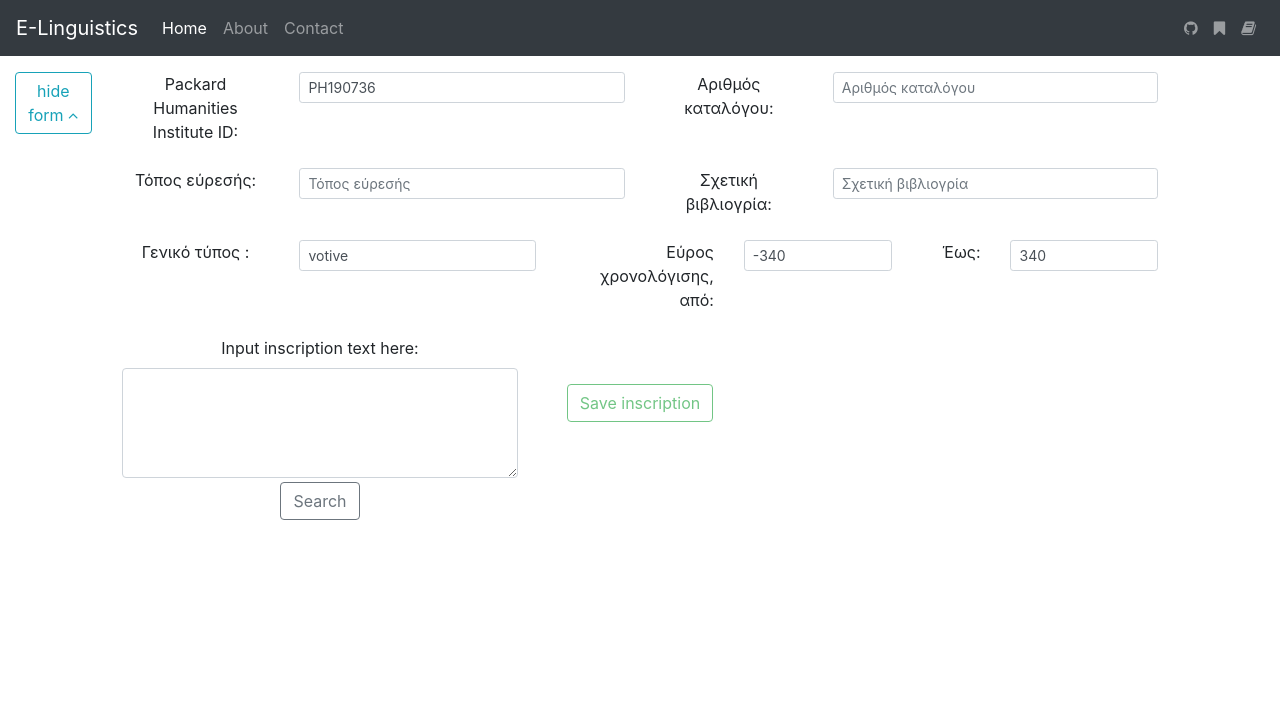
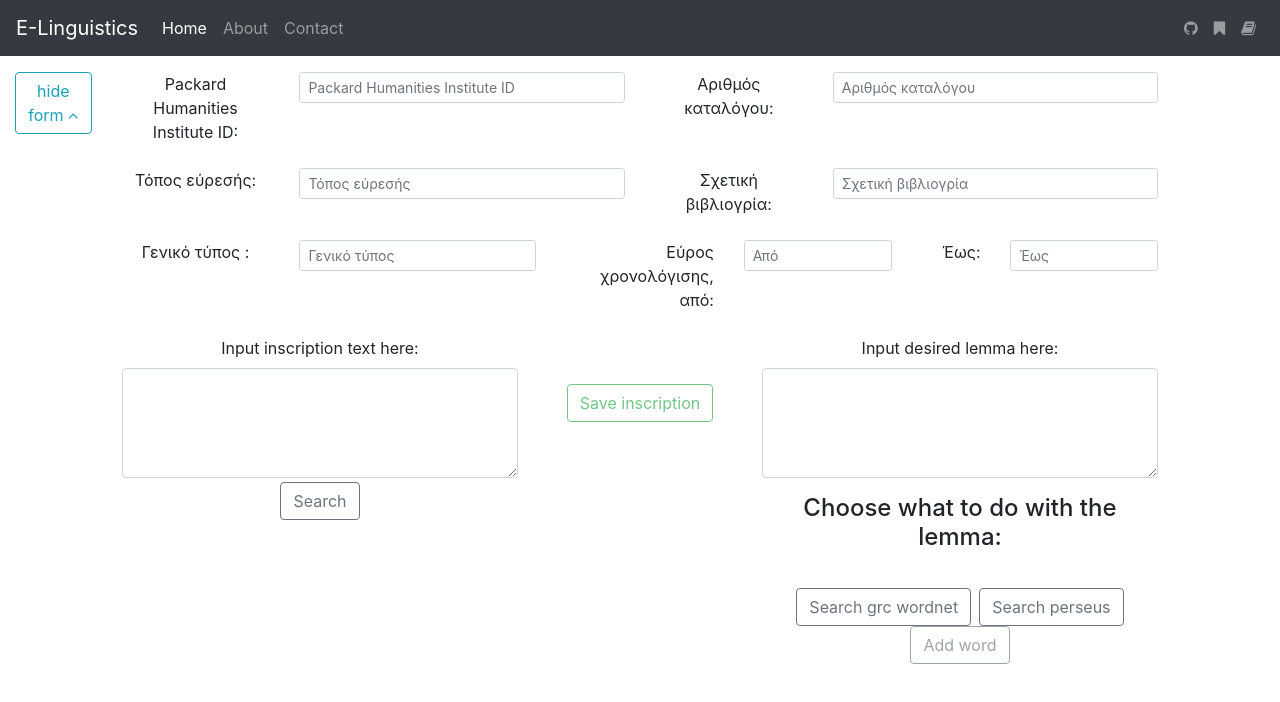
Before and after one commit to myrto1984/e-linguistics-app, an Angular app in the folder e-linguistics_front/: page /home in a window 1280 px wide. Shown: the top 702 px of the page. Built offline with nearby package versions, Linux system fonts and the light colour scheme.

Commit message:
final commit

```diff
--- a/e-linguistics_front/src/app/pages/home/home.component.html
+++ b/e-linguistics_front/src/app/pages/home/home.component.html
@@ -5,12 +5,12 @@
   <div class="row mt-3">
 
     <div class="col-1">
-      <button class="btn btn-outline-info" type="button" (click)="collapse()">
+      <button *ngIf="inscriptionForm" class="btn btn-outline-info" type="button" (click)="collapse()">
         {{show ? 'hide ' : 'show '}}form <i class="fa fa-angle-{{show ? 'up' : 'down'}}"></i>
       </button>
     </div>
 
-    <div class="col-10 collapse" [ngClass]="{'show': show}" id="collapseExample" *ngIf="myForm">
+    <div *ngIf="inscriptionForm" class="col-10 collapse" [ngClass]="{'show': show}" id="collapseExample">
       <form [formGroup]="inscriptionForm">
 
         <div class="form-group row">
@@ -63,7 +63,7 @@
           </div>
         </div>
       </form>
-      <div *ngIf="result">
+      <div *ngIf="result.length > 0">
         <h4>Click on a word to lemmatize</h4>
         <span class="words" [ngClass]="{'strikethrough': strikeThrough[i]}" *ngFor="let w of result; let i = index">
           <a class="" (click)="lemmatize(w)">{{ w }} </a>
--- a/e-linguistics_front/src/app/pages/home/home.component.ts
+++ b/e-linguistics_front/src/app/pages/home/home.component.ts
@@ -17,8 +17,8 @@ export class HomeComponent implements OnInit {
   englishLemma: FormGroup;
   submitLemma: FormGroup;
   inscriptionForm: FormGroup;
-  result: string[];
-  lemmas: string[];
+  result: string[] = [];
+  lemmas: string[] = [];
   findResults: FindResults[];
   noResults: string;
   words: Word[] = [];
@@ -33,11 +33,11 @@ export class HomeComponent implements OnInit {
 
   formPrepare = {
     inscription_text: ['', Validators.required],
-    phID: 'PH190736',
-    dateFrom: '-340',
-    dateTo: '340',
+    phID: '',
+    dateFrom: '',
+    dateTo: '',
     id_in_publication: '',
-    general_type: 'votive',
+    general_type: '',
     provenance: '',
     bibliography: '',
     words: this.fb.array([])
@@ -63,7 +63,10 @@ export class HomeComponent implements OnInit {
   initForm() {
     this.inscriptionForm = this.fb.group(this.formPrepare);
     this.myForm = this.fb.group({input_text: ['', Validators.required]});
+    this.submitLemma = this.fb.group({input_text: ['', Validators.required]});
     this.englishLemma = this.fb.group({input_text: ['', Validators.required]});
+    this.result = [];
+    this.lemmas = [];
   }
 
   sendTextToBack() {
@@ -83,10 +86,11 @@ export class HomeComponent implements OnInit {
   }
 
   lemmatize(lemma: string) {
-    this.submitLemma = this.fb.group({input_text: ['', Validators.required]});
+    // this.submitLemma = this.fb.group({input_text: ['', Validators.required]});
     this.noResults = '';
     this.perseus_lexicon_HTML = '';
     this.lemmas = [];
+    this.findResults = [];
     this.loading = true;
     this.cltkService.lemmatizeText(lemma).subscribe(
       res => {
@@ -173,6 +177,7 @@ export class HomeComponent implements OnInit {
   }
 
   save() {
+    this.inscriptionForm.get('inscription_text').setValue(this.myForm.get('input_text').value);
     if (this.inscriptionForm.valid && !this.disableSave) {
       for (let i = 0; i < this.words.length; i++) {
         this.wordsAsArray.push(this.createWordsField());
@@ -181,13 +186,13 @@ export class HomeComponent implements OnInit {
         }
       }
       this.inscriptionForm.get('words').patchValue(this.words);
-      this.inscriptionForm.get('inscription_text').setValue(this.myForm.get('input_text').value);
 
       this.dbService.postInscription(this.inscriptionForm.value).subscribe(
         res => console.log(res),
         er => console.log(er),
         () => {
-          this.inscriptionForm = this.fb.group(this.formPrepare);
+          this.initForm();
+          this.initWord();
           this.disableSave = true;
         }
       );
```
